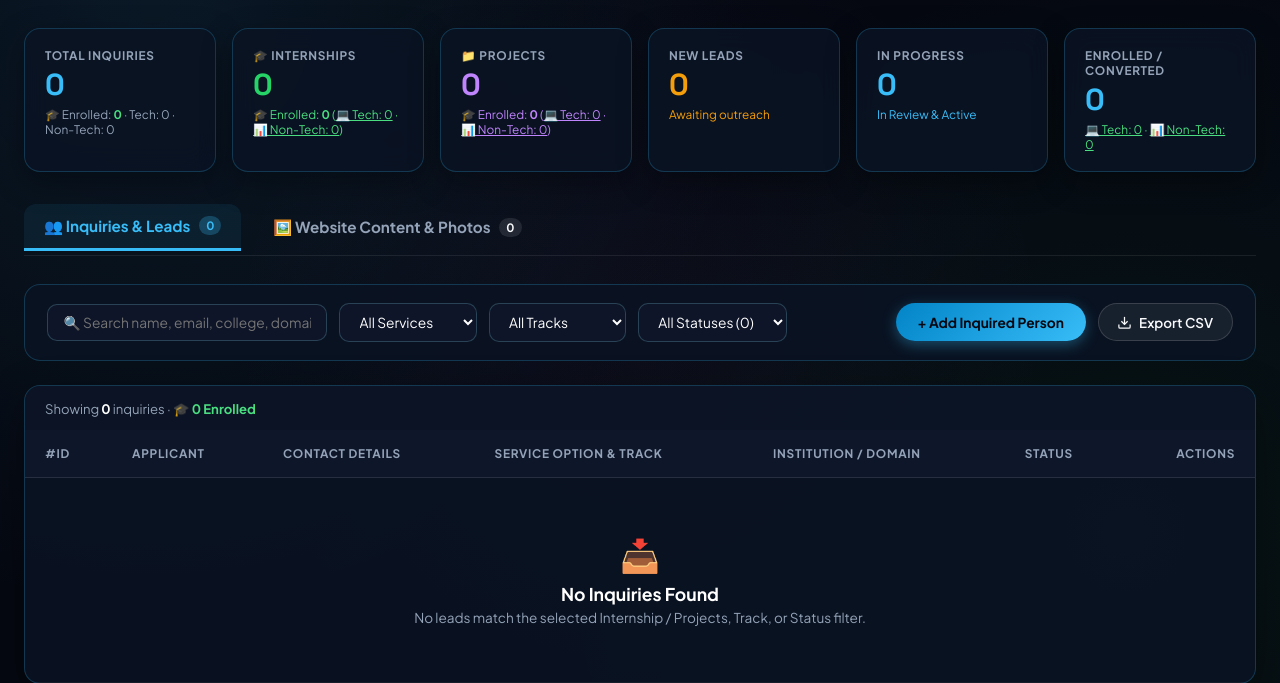
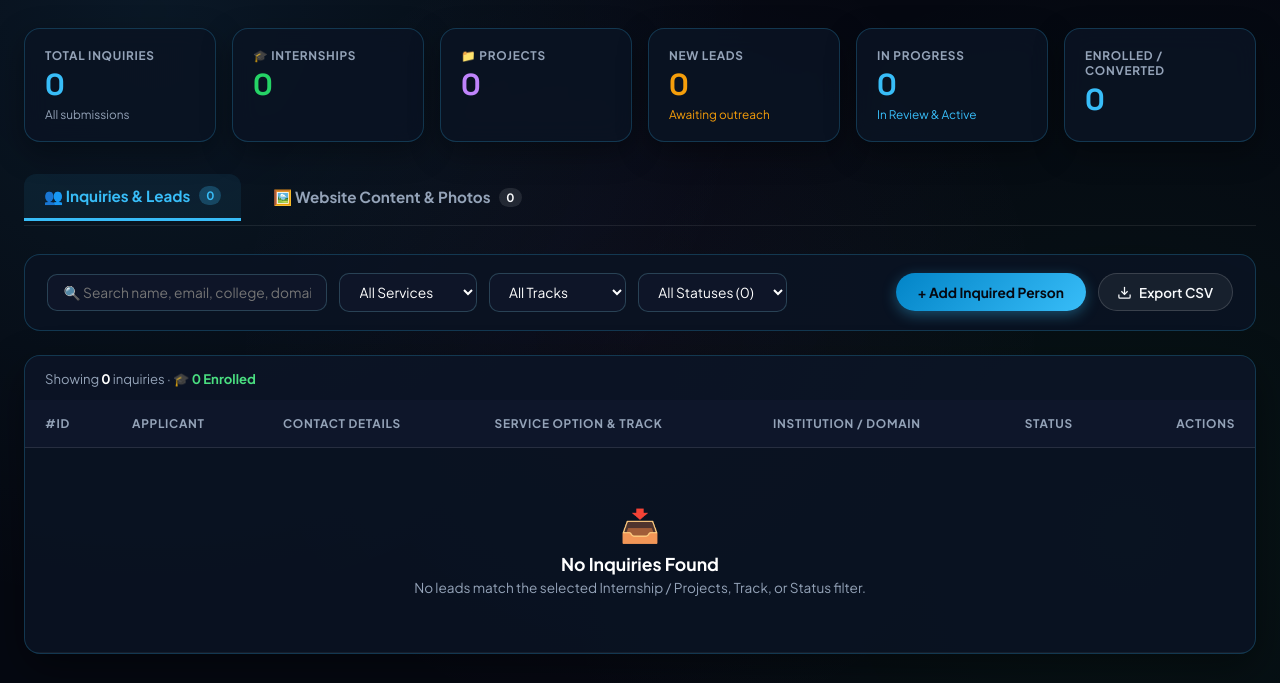
Before and after one commit to Hemanth2006-nov/Nevo-tech, a Flask app: page /admin in a window 1280 px wide. Shown: the part 68-751 px from the top of the page. Run offline with Flask 3, Linux system fonts and the light colour scheme; the visitor is signed in with stand-in values (Sample User, id 1); data that the repository does not hold is empty; some libraries are stand-ins or nearby versions.

Commit message:
clean(admin): remove enrolled breakdown subtitles from Internship, Projects, and Enrolled KPI cards

```diff
--- a/templates/admin.html
+++ b/templates/admin.html
@@ -1063,32 +1063,20 @@
   <!-- Main Container -->
   <main class="admin-container">
 
-    <!-- KPI Metric Cards (6 metrics with Internship & Projects, Tech & Non-Tech breakdown & Enrolled numbers) -->
+    <!-- KPI Metric Cards -->
     <div class="metrics-grid">
       <div class="metric-card card-total" onclick="resetAllFilters()" style="cursor: pointer;" title="Click to view all inquiries">
         <span class="metric-label">Total Inquiries</span>
         <span class="metric-val" id="metric-total">{{ stats.total }}</span>
-        <span style="font-size: 0.74rem; color: var(--text-muted);">
-          🎓 Enrolled: <strong style="color: #4ade80;">{{ stats.enrolled }}</strong> · Tech: {{ stats.tech_total }} · Non-Tech: {{ stats.nontech_total }}
-        </span>
+        <span style="font-size: 0.74rem; color: var(--text-muted);">All submissions</span>
       </div>
       <div class="metric-card card-enrolled" onclick="setCategoryFilter('internship')" style="cursor: pointer;" title="Click to filter by 🎓 Internships">
         <span class="metric-label">🎓 Internships</span>
         <span class="metric-val" id="metric-internship">{{ stats.internship_total }}</span>
-        <span style="font-size: 0.74rem; color: #4ade80;">
-          🎓 Enrolled: <strong style="color: #4ade80;">{{ stats.internship_enrolled }}</strong>
-          (<span onclick="event.stopPropagation(); setQuickFilter('internship', 'tech')" style="text-decoration: underline; cursor: pointer;" title="Filter Tech Internships">💻 Tech: {{ stats.internship_tech_enrolled }}</span> ·
-           <span onclick="event.stopPropagation(); setQuickFilter('internship', 'nontech')" style="text-decoration: underline; cursor: pointer;" title="Filter Non-Tech Internships">📊 Non-Tech: {{ stats.internship_nontech_enrolled }}</span>)
-        </span>
       </div>
       <div class="metric-card card-team" onclick="setCategoryFilter('projects')" style="cursor: pointer;" title="Click to filter by 📁 Projects">
         <span class="metric-label">📁 Projects</span>
         <span class="metric-val" id="metric-projects">{{ stats.projects_total }}</span>
-        <span style="font-size: 0.74rem; color: #c084fc;">
-          🎓 Enrolled: <strong style="color: #c084fc;">{{ stats.projects_enrolled }}</strong>
-          (<span onclick="event.stopPropagation(); setQuickFilter('projects', 'tech')" style="text-decoration: underline; cursor: pointer;" title="Filter Tech Projects">💻 Tech: {{ stats.projects_tech_enrolled }}</span> ·
-           <span onclick="event.stopPropagation(); setQuickFilter('projects', 'nontech')" style="text-decoration: underline; cursor: pointer;" title="Filter Non-Tech Projects">📊 Non-Tech: {{ stats.projects_nontech_enrolled }}</span>)
-        </span>
       </div>
       <div class="metric-card card-new" onclick="setStatusFilter('New')" style="cursor: pointer;" title="Click to filter New leads">
         <span class="metric-label">New Leads</span>
@@ -1103,10 +1091,6 @@
       <div class="metric-card card-website" onclick="setStatusFilter('Enrolled')" style="cursor: pointer;" title="Click to filter Enrolled students">
         <span class="metric-label">Enrolled / Converted</span>
         <span class="metric-val" id="metric-enrolled">{{ stats.enrolled }}</span>
-        <span style="font-size: 0.74rem; color: #4ade80;">
-          <span onclick="event.stopPropagation(); setQuickFilter('', 'tech'); setStatusFilter('Enrolled');" style="text-decoration: underline; cursor: pointer;" title="Filter Enrolled Tech Students">💻 Tech: {{ stats.tech_enrolled }}</span> ·
-          <span onclick="event.stopPropagation(); setQuickFilter('', 'nontech'); setStatusFilter('Enrolled');" style="text-decoration: underline; cursor: pointer;" title="Filter Enrolled Non-Tech Students">📊 Non-Tech: {{ stats.nontech_enrolled }}</span>
-        </span>
       </div>
     </div>
 
```
